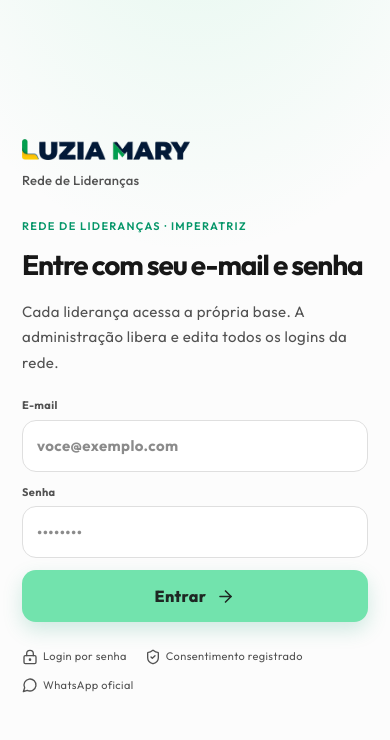
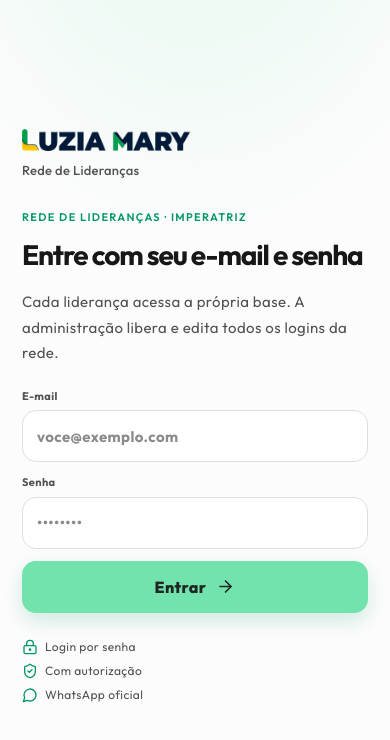
Before and after one commit to mentorupbrasil/contatos, a Next.js app: page / in a window 390 px wide. Shown: the top 740 px of the page. Built offline with nearby package versions, Linux system fonts and the light colour scheme; no server answers.

Commit message:
Organiza os itens de confiança do login no mobile.
Troca o rótulo longo por Com autorização e empilha os três em lista.

Co-authored-by: Cursor <cursoragent@cursor.com>

```diff
--- a/app/components/LoginForm.tsx
+++ b/app/components/LoginForm.tsx
@@ -93,7 +93,7 @@ export function LoginTrust() {
         <LockKeyhole size={16} /> Login por senha
       </span>
       <span>
-        <ShieldCheck size={16} /> Consentimento registrado
+        <ShieldCheck size={16} /> Com autorização
       </span>
       <span>
         <MessageCircle size={16} /> WhatsApp oficial
--- a/app/globals.css
+++ b/app/globals.css
@@ -242,8 +242,23 @@ body.sheet-open { overflow: hidden; }
 .button--primary:hover { background: #5fd49a; }
 .button--ghost { background: rgba(255,255,255,.72); border: 1px solid var(--line); }
 .button--wide { width: 100%; }
-.trust-row { display: flex; flex-wrap: wrap; gap: 12px 18px; color: var(--muted); font-size: 11px; margin-top: 26px; }
-.trust-row span { display: inline-flex; align-items: center; gap: 5px; }
+.trust-row {
+  display: grid;
+  gap: 8px;
+  margin-top: 26px;
+  color: var(--muted);
+  font-size: 12px;
+}
+.trust-row span {
+  display: inline-flex;
+  align-items: center;
+  gap: 7px;
+  line-height: 1.2;
+}
+.trust-row svg {
+  flex-shrink: 0;
+  color: var(--accent-dark);
+}
 .login-preview { display: none; }
 
 .app-shell { min-height: 100vh; padding-bottom: 92px; }
```
